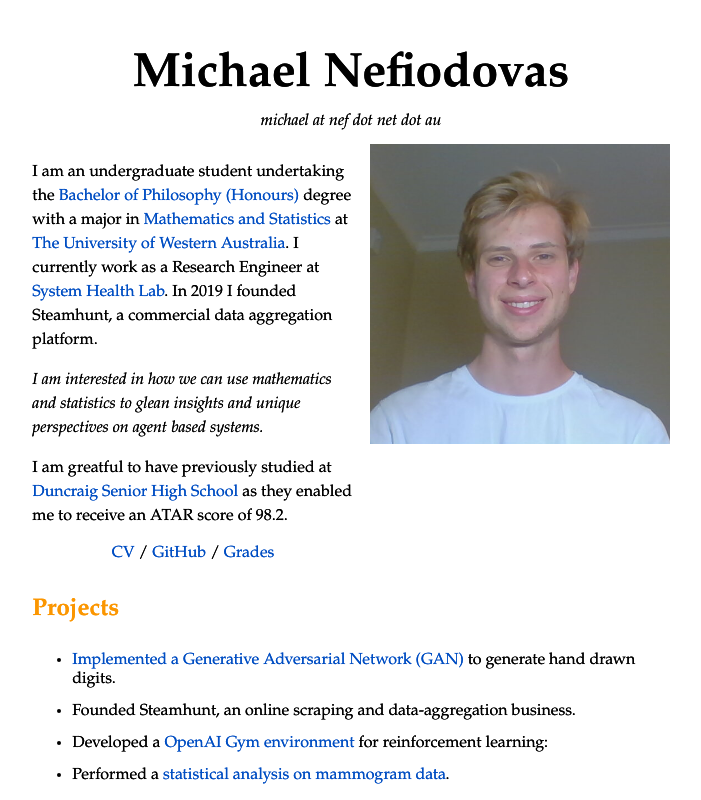
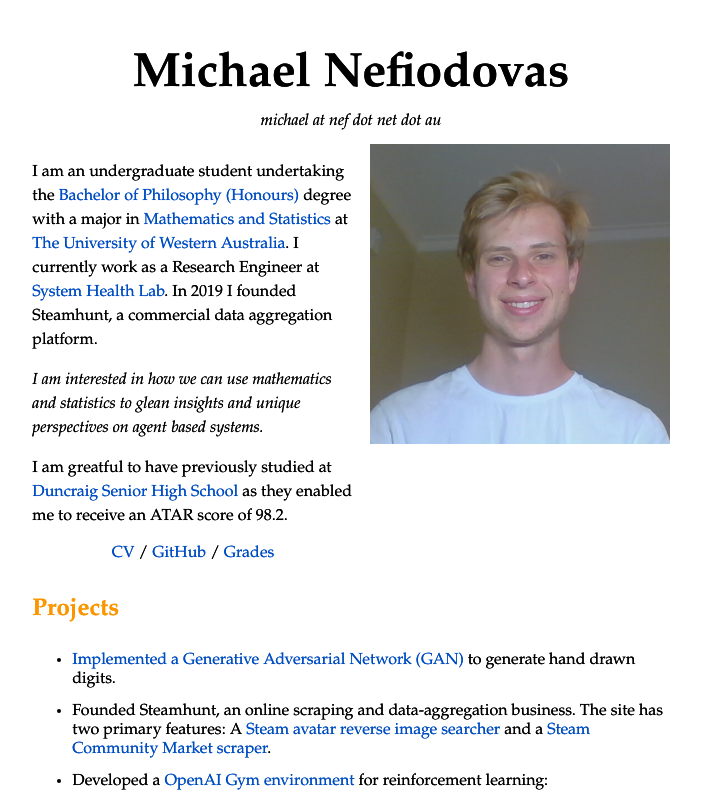
Before and after one commit to MouseAndKeyboard/nefsite, a Next.js app: page / in a window 1280 px wide. Shown: the top 800 px of the page, without its empty margins (289-990 px from the left). Built offline with nearby package versions, Linux system fonts and the light colour scheme.

Commit message:
added Steamhunt video links

```diff
--- a/pages/index.js
+++ b/pages/index.js
@@ -82,7 +82,18 @@ export default function Home() {
       </a>{" "}
       to generate hand drawn digits.
     </>,
-    <>Founded Steamhunt, an online scraping and data-aggregation business.</>,
+    <>
+      Founded Steamhunt, an online scraping and data-aggregation business. The
+      site has two primary features: A{" "}
+      <a href="https://www.youtube.com/watch?v=3PMlZw_JsZE">
+        Steam avatar reverse image searcher
+      </a>{" "}
+      and a{" "}
+      <a href="https://www.youtube.com/watch?v=tByvaRQgQzg">
+        Steam Community Market scraper
+      </a>
+      .
+    </>,
     <>
       Developed a{" "}
       <a href="https://github.com/MouseAndKeyboard/gym-spoof">
```
